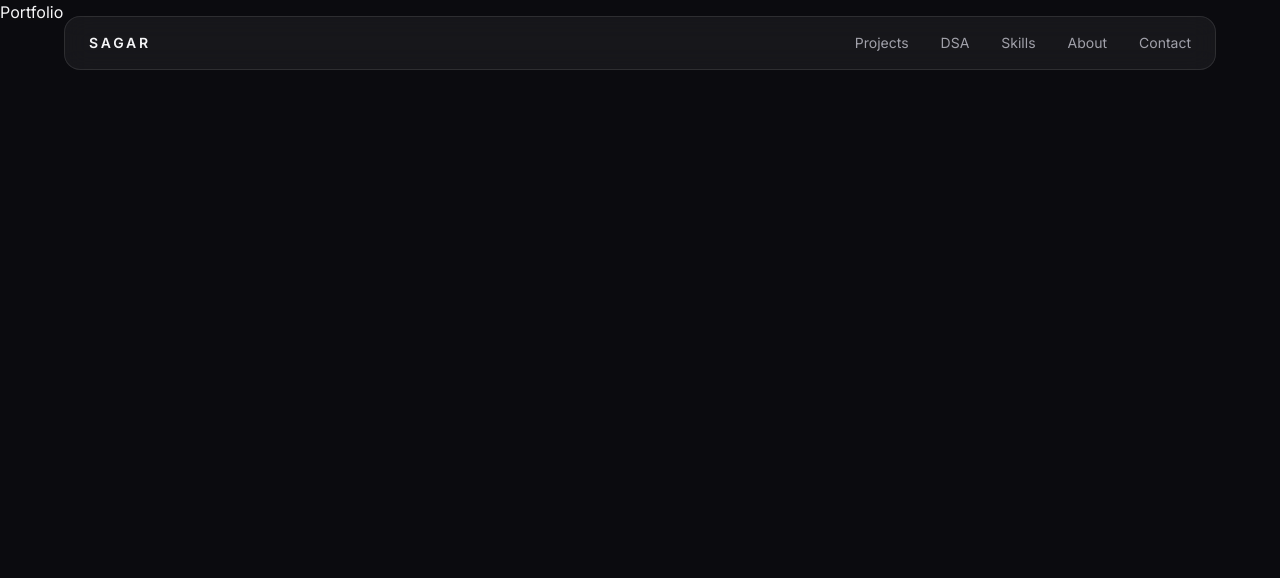
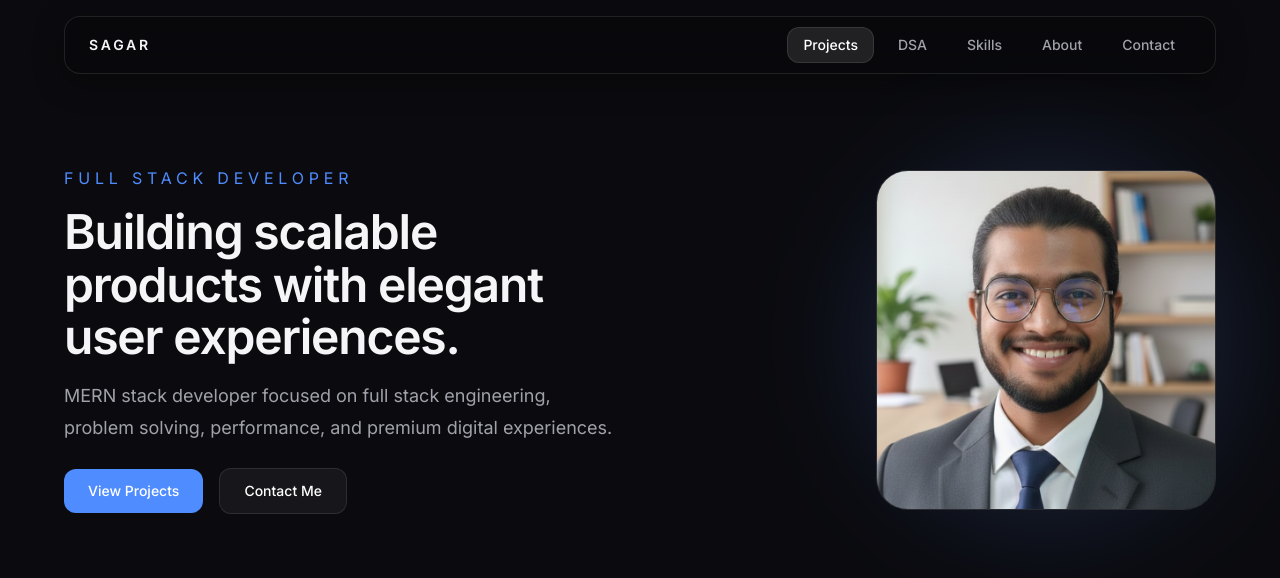
Before and after one commit to sagarnage123/portfolio, a React app: page / in a window 1280 px wide. Shown: the top 578 px of the page. Built offline with nearby package versions, Linux system fonts and the light colour scheme; the HTML template or start-up script is replaced by a standard one.

Commit message:
added hero section

```diff
--- a/src/App.tsx
+++ b/src/App.tsx
@@ -1,11 +1,10 @@
-
 import Navbar from "./components/common/Navbar"
-
+import Hero from "./sections/Hero/Hero"
 function App() {
   return (
     <main className="bg-[#0B0B0F] text-[#F5F5F7] min-h-screen">
       <Navbar />
-      Portfolio
+      <Hero />
     </main>
   )
 }
--- a/src/components/common/Navbar.tsx
+++ b/src/components/common/Navbar.tsx
@@ -1,6 +1,18 @@
+import { motion } from "framer-motion"
+import { useState } from "react"
 import Container from "./Container"
 
+const navLinks = [
+    { label: "Projects", href: "#projects" },
+    { label: "DSA", href: "#dsa" },
+    { label: "Skills", href: "#skills" },
+    { label: "About", href: "#about" },
+    { label: "Contact", href: "#contact" },
+]
 function Navbar() {
+
+    const [activeLink, setActiveLink] = useState("#projects")
+
     return (
         <header className="fixed top-0 left-0 w-full z-50">
             <Container>
@@ -13,51 +25,69 @@ function Navbar() {
     rounded-2xl
     border
     border-white/10
-            bg-white/5
+    bg-white/3
+    supports-backdrop-filter:bg-black/20
     backdrop-blur-md
+    shadow-[0_8px_30px_rgba(0,0,0,0.35)]
     px-6
-            py-4
+    py-2.5
   "
                 >
                     <h1 className="text-sm font-semibold tracking-[0.2em] uppercase">
                         Sagar
                     </h1>
 
-                    <nav className="hidden md:flex items-center gap-8">
+                    <nav className="hidden md:flex items-center gap-2">
+                        {navLinks.map((link) => {
+                            const isActive = activeLink === link.href
+
+                            return (
                                 <a
-                            href="#projects"
-                            className="text-sm text-[#A1A1AA] transition hover:text-white"
+                                    key={link.href}
+                                    href={link.href}
+                                    onClick={() => setActiveLink(link.href)}
+                                    className="
+          relative
+          px-4
+          py-2
+          text-sm
+          font-medium
+          transition-colors
+        "
                                 >
-                            Projects
+                                    {isActive && (
+                                        <motion.div
+                                            layoutId="navbar-pill"
+                                            className="
+              absolute
+              inset-0
+              rounded-xl
+              bg-white/10
+              border
+              border-white/10
+            "
+                                            transition={{
+                                                type: "spring",
+                                                stiffness: 380,
+                                                damping: 30,
+                                            }}
+                                        />
+                                    )}
+
+                                    <span
+                                        className={`
+            relative z-10 transition-colors
+            ${isActive
+                                                ? "text-white"
+                                                : "text-[#A1A1AA] hover:text-white"
+                                            }
+          `}
+                                    >
+                                        {link.label}
+                                    </span>
                                 </a>
-
-                        <a
-                            href="#dsa"
-                            className="text-sm text-[#A1A1AA] transition hover:text-white"
-                        >
-                            DSA
-                        </a>
-
-                        <a
-                            href="#skills"
-                            className="text-sm text-[#A1A1AA] transition hover:text-white"
-                        >
-                            Skills
-                        </a>
-
-                        <a
-                            href="#about"
-                            className="text-sm text-[#A1A1AA] transition hover:text-white"
-                        >
-                            About
-                        </a>
-
-                        <a
-                            href="#contact"
-                            className="text-sm text-[#A1A1AA] transition hover:text-white"
-                        >
-                            Contact
-                        </a>
+                            )
+                        })}
                     </nav>
                 </div>
             </Container>
--- /dev/null
+++ b/src/sections/Hero/Hero.tsx
@@ -0,0 +1,178 @@
+import Section from "../../components/common/Section"
+import { motion } from "framer-motion"
+import profile from "../../assets/profile.png"
+function Hero() {
+    return (
+        <Section className="min-h-[calc(100vh-120px)] flex items-center">
+            <div
+                className="
+          grid
+          grid-cols-1
+          lg:grid-cols-2
+          gap-10
+          items-center
+          w-full
+        "
+            >
+
+                <motion.div
+                    initial={{
+                        opacity: 0,
+                        y: 40,
+                    }}
+                    animate={{
+                        opacity: 1,
+                        y: 0,
+                    }}
+                    transition={{
+                        duration: 0.8,
+                    }}
+                className="space-y-6">
+
+                    <div className="space-y-4">
+                        <p
+                            className="
+                text-sm
+                md:text-base
+                tracking-[0.3em]
+                uppercase
+                text-[#4F8CFF]
+              "
+                        >
+                            Full Stack Developer
+                        </p>
+
+                        <h1
+                            className="
+                text-3xl
+                sm:text-4xl
+                lg:text-5xl
+                font-semibold
+                leading-[1.1]
+                tracking-tight
+              "
+                        >
+                            Building scalable products with elegant user experiences.
+                        </h1>
+
+                        <p
+                            className="
+                max-w-2xl
+                text-base
+                md:text-lg
+                leading-8
+                text-[#A1A1AA]
+              "
+                        >
+                            MERN stack developer focused on full stack engineering,
+                            problem solving, performance, and premium digital
+                            experiences.
+                        </p>
+                    </div>
+
+                    <div className="flex flex-wrap items-center gap-4">
+                        <button
+                            className="
+                rounded-xl
+                bg-[#4F8CFF]
+                px-6
+                py-3
+                text-sm
+                font-medium
+                text-white
+                transition
+                hover:scale-[1.02]
+              "
+                        >
+                            View Projects
+                        </button>
+
+                        <button
+                            className="
+                rounded-xl
+                border
+                border-white/10
+                bg-white/5
+                px-6
+                py-3
+                text-sm
+                font-medium
+                text-white
+                transition
+                hover:bg-white/10
+              "
+                        >
+                            Contact Me
+                        </button>
+                    </div>
+                </motion.div>
+
+
+                <div className="flex justify-center lg:justify-end">
+
+                    <motion.div
+                    initial={{
+                        opacity: 0,
+                        scale: 0.8,
+                    }}
+                    animate={{
+                        opacity: 1,
+                        scale: 1,
+                    }}
+                    transition={{
+                        duration: 0.8,
+                        delay: 0.3,
+                    }}
+                    className="relative">
+                        <div
+                            className="
+      absolute
+      inset-0
+      rounded-full
+      bg-[#4F8CFF]/20
+      blur-3xl
+    "
+                        />
+
+                        <motion.div
+                            whileHover={{
+                                y: -6,
+                            }}
+                            transition={{
+                                duration: 0.3,
+                            }}
+                            className="
+      relative
+      h-65
+      w-65
+      md:h-85
+      md:w-85
+      overflow-hidden
+      rounded-4xl
+      border
+      border-white/10
+      bg-linear-to-br
+      from-[#111117]
+      to-[#16161D]
+    "
+                        >
+                            <img
+                                src={profile}
+                                alt="Profile"
+                                className="
+      h-full
+      w-full
+      object-cover
+    "
+                            />
+                        </motion.div>
+
+                    </motion.div>
+
+                </div>
+            </div>
+        </Section>
+    )
+}
+
+export default Hero
```
Also changed, not shown: src/assets/profile.png (added). Lines whose indentation alone changed are shown as unchanged.
